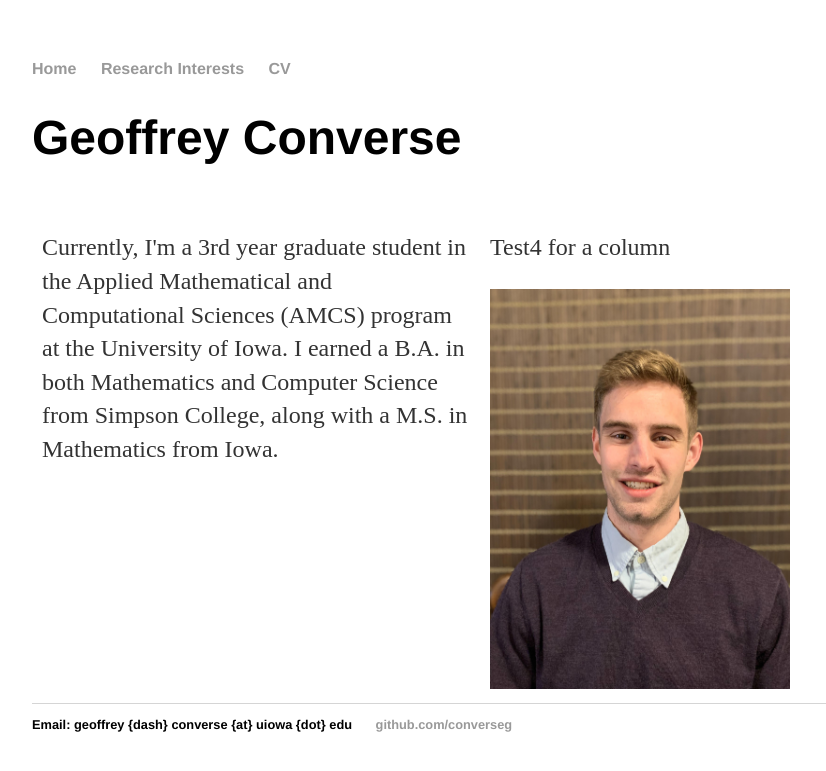
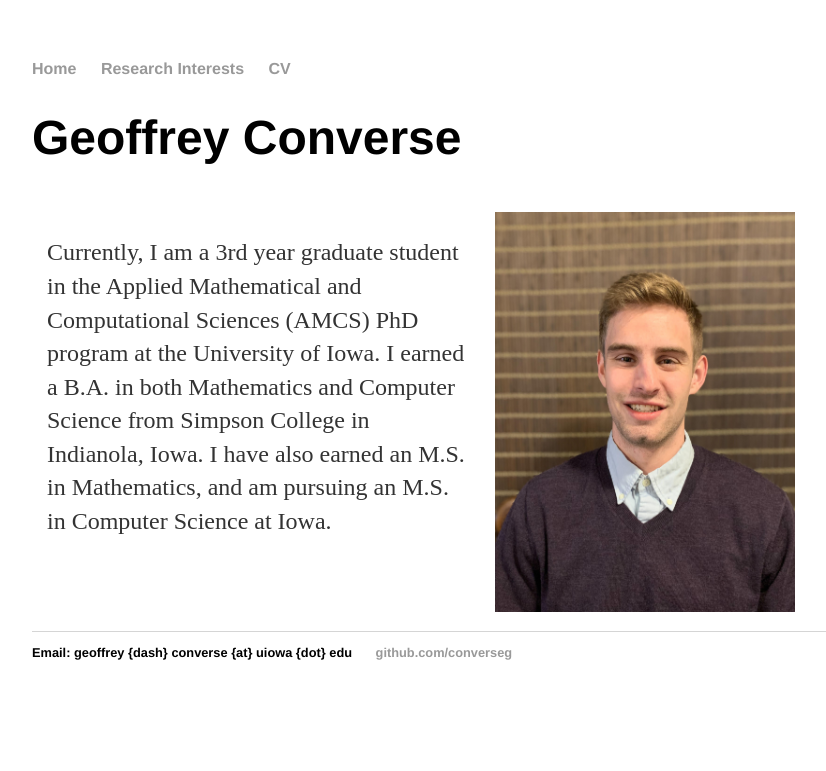
Before and after one commit to converseg/converseg.github.io, a Jekyll site: the page built from index.html, in a window 1280 px wide. Shown: the top 771 px of the page, without its empty margins (160-986 px from the left). Built offline with Jekyll 4.4.1, drawn with Linux system fonts in a browser that asks for light colours.

Commit message:
changed CV

```diff
--- a/_layouts/default.html
+++ b/_layouts/default.html
@@ -13,7 +13,7 @@
 				.column {
 				  float: left;
 				  width: 50%;
-				  padding: 10px
+				  padding: 15px
 				}
 
 				/* Clear floats after the columns */
--- a/index.html
+++ b/index.html
@@ -6,10 +6,9 @@ title: Geoffrey Converse
 <div class="blurb">
 	<div class="row">
 	  	<div class="column">
-			<p>Currently, I'm a 3rd year graduate student in the Applied Mathematical and Computational Sciences (AMCS) program at the University of Iowa. I earned a B.A. in both Mathematics and Computer Science from Simpson College, along with a M.S. in Mathematics from Iowa.</p>
+			<p>Currently, I am a 3rd year graduate student in the Applied Mathematical and Computational Sciences (AMCS) PhD program at the University of Iowa. I earned a B.A. in both Mathematics and Computer Science from Simpson College in Indianola, Iowa. I have also earned an M.S. in Mathematics, and am pursuing an M.S. in Computer Science at Iowa.</p>
 		</div>
 	  	<div class="column">
-	  		<p>Test4 for a column </p>
 			<img src="img//headshot_zoomed.jpg" style="width:300px;height:400px;">
 		</div>
 	</div>
--- a/research_interests/index.html
+++ b/research_interests/index.html
@@ -6,7 +6,7 @@ title: Research Interests
 	<h1>Research Interests</h1>
 	<p>Educational Data Mining</p>
 	<p>Machine Learning</p>
-	<p>Data Science</p>
+	<p>Educational Measurement</p>
 	<p>Numerical Analysis</p>
 	<p>Optimization</p>
 </div><!-- /.blurb -->
```
Also changed, not shown: 2 other files.
